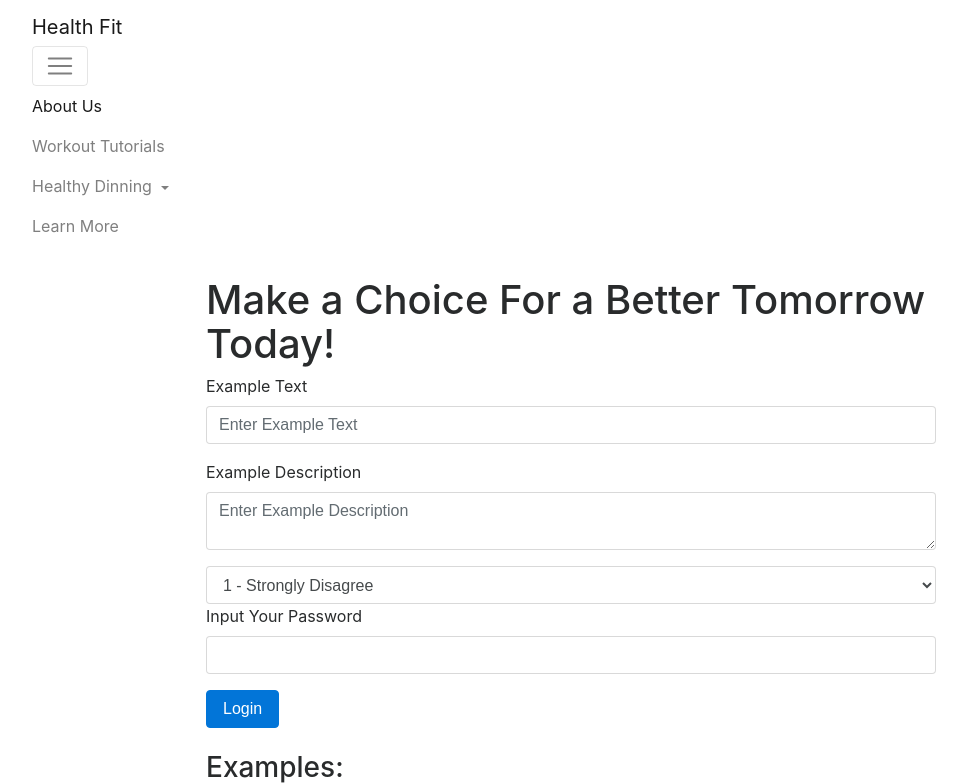
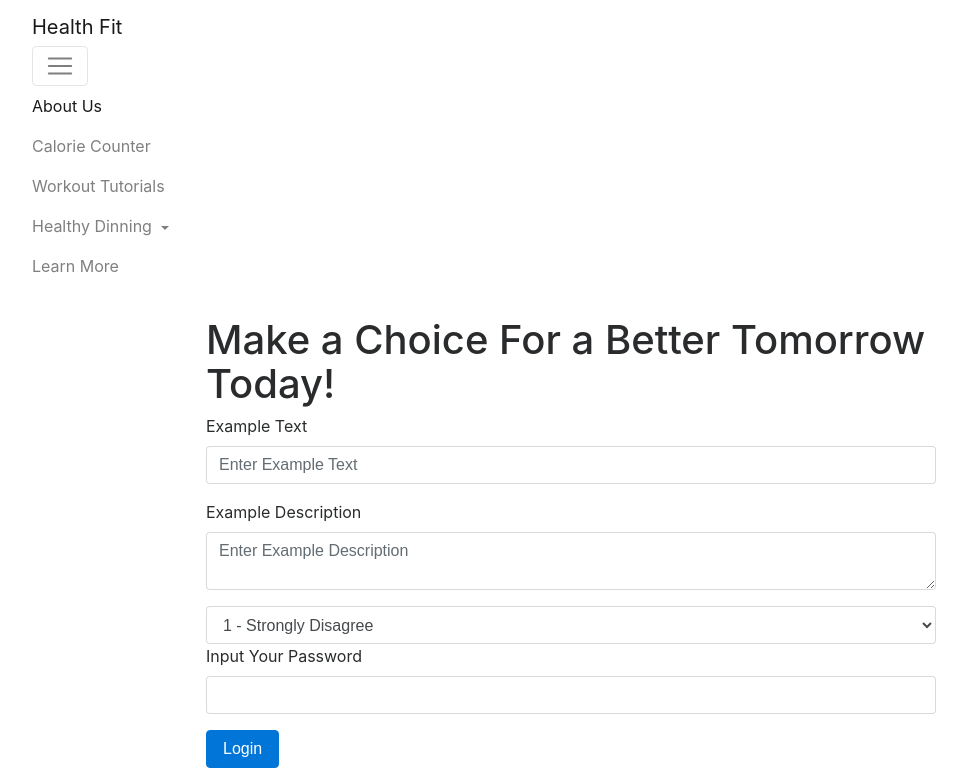
Before and after one commit to TomaszChylinski/Project-2, a Node server app: page / in a window 1280 px wide, after a click that opens the changed part. Shown: the top 783 px of the page, without its empty margins (69-1036 px from the left). Run offline with Node 20, Linux system fonts and the light colour scheme; data that the repository does not hold is empty; some libraries are stand-ins or nearby versions.

Commit message:
Updated changes

```diff
--- a/public/js/index.js
+++ b/public/js/index.js
@@ -1,9 +1,10 @@
 // Get references to page elements
+// var axios = require("axios");
 var $exampleText = $("#example-text");
 var $exampleDescription = $("#example-description");
 var $submitBtn = $("#submit");
 var $exampleList = $("#example-list");
-
+var $calsearch = $("#calsearch");
 // The API object contains methods for each kind of request we'll make
 var API = {
   saveExample: function(example) {
@@ -81,7 +82,21 @@ var handleFormSubmit = function(event) {
   $exampleText.val("");
   $exampleDescription.val("");
 };
+function handleCalSubmit (e){
+  e.preventDefault();
+  console.log("test");
+  axios.get("https://trackapi.nutritionix.com/v2/search/instant?query=blueberry" , {
+      headers: {
+      "x-app-id": "0e389d93",
+      "x-app-key": "630cb2d7a137cf19d3e3d6c06714b833",
+  }}).then(
 
+// axios.get("http://www.omdbapi.com/?t=remember+the+titans&y=&plot=short&apikey=trilogy").then(
+      function(response) {
+    // console.log("The movie's rating is: " + response.data.imdbRating);
+        console.log(JSON.stringify(response.data));
+      })
+}
 // handleDeleteBtnClick is called when an example's delete button is clicked
 // Remove the example from the db and refresh the list
 var handleDeleteBtnClick = function() {
@@ -97,3 +112,5 @@ var handleDeleteBtnClick = function() {
 // Add event listeners to the submit and delete buttons
 $submitBtn.on("click", handleFormSubmit);
 $exampleList.on("click", ".delete", handleDeleteBtnClick);
+
+$calsearch.on("click", handleCalSubmit);
--- a/routes/htmlRoutes.js
+++ b/routes/htmlRoutes.js
@@ -1,4 +1,5 @@
 var db = require("../models");
+var axios = require("axios");
 
 module.exports = function(app) {
   // Load index page
@@ -74,6 +75,22 @@ module.exports = function(app) {
     });
   });
 
+  app.get("/calorie", function(req, res) {
+    res.render("calorie-counter")
+//     axios.get("https://trackapi.nutritionix.com/v2/search/instant?query=blueberry" , {
+//       headers: {
+//       "x-app-id": "0e389d93",
+//       "x-app-key": '630cb2d7a137cf19d3e3d6c06714b833',
+//   }}).then(
+
+// // axios.get("http://www.omdbapi.com/?t=remember+the+titans&y=&plot=short&apikey=trilogy").then(
+//       function(response) {
+//     // console.log("The movie's rating is: " + response.data.imdbRating);
+//         console.log(JSON.stringify(response.data));
+//       })
+
+  });
+
   // Render 404 page for any unmatched routes
   app.get("*", function(req, res) {
     res.render("404");
--- a/views/index.handlebars
+++ b/views/index.handlebars
@@ -1,4 +1,3 @@
-
 <div id="home">
   <div class="container">
     <div class="row">
@@ -9,11 +8,17 @@
             aria-controls="navbarNavDropdown" aria-expanded="false" aria-label="Toggle navigation">
             <span class="navbar-toggler-icon"></span>
           </button>
+
           <div class="collapse navbar-collapse" id="navbarNavDropdown">
             <ul class="navbar-nav">
               <li class="nav-item active">
                 <a class="nav-link" href="/about-us">{{about}} <span class="sr-only">(current)</span></a>
               </li>
+              <li class="nav-item">
+                {{!-- <a class="nav-link" href="https://www.nutritionix.com/">{{workout}}</a> --}}
+                <a class="nav-link" href="/calorie">Calorie Counter <span class="sr-only">(current)</span></a>
+              </li>
+
               <li class="nav-item">
                 <a class="nav-link" href="https://www.fitnessblender.com/">{{workout}}</a>
               </li>
@@ -23,19 +28,23 @@
                   {{options}}
                 </a>
                 <div class="dropdown-menu" aria-labelledby="navbarDropdownMenuLink">
-                  <a class="dropdown-item" href="https://www.eatright.org/health/weight-loss/eating-out/7-tips-for-healthy-dining-out">EatRight</a>
-                  <a class="dropdown-item" href="https://www.cookinglight.com/healthy-living/weight-loss/healthy-restaurant-choices"> Healthiest Meal Choices at 35 Popular Chain Restaurants</a>
+                  <a class="dropdown-item"
+                    href="https://www.eatright.org/health/weight-loss/eating-out/7-tips-for-healthy-dining-out">EatRight</a>
+                  <a class="dropdown-item"
+                    href="https://www.cookinglight.com/healthy-living/weight-loss/healthy-restaurant-choices">
+                    Healthiest Meal Choices at 35 Popular Chain Restaurants</a>
                   <a class="dropdown-item" href="https://www.healthydiningfinder.com/">Healthy Dining Finder</a>
-                  <a class="dropdown-item" href="https://www.healthline.com/nutrition/10-healthy-fast-food-restaurants">10 Fast-Food Restaurants That Serve Healthy Foods</a>
-                  <a class="dropdown-item" href="https://www.fsrmagazine.com/technology/mobile-apps-identify-restaurants-healthy-options">Mobile Apps Identify Restaurants with Healthy Options</a>
+                  <a class="dropdown-item"
+                    href="https://www.healthline.com/nutrition/10-healthy-fast-food-restaurants">10 Fast-Food
+                    Restaurants That Serve Healthy Foods</a>
+                  <a class="dropdown-item"
+                    href="https://www.fsrmagazine.com/technology/mobile-apps-identify-restaurants-healthy-options">Mobile
+                    Apps Identify Restaurants with Healthy Options</a>
                 </div>
               </li>
-                <li class="nav-item">
-                <a class="nav-link" href="#">{{learn}}</a>
+              <li class="nav-item">
+                <a class="nav-link" href="https://www.webmd.com/fitness-exercise/features/exercise-fitness-tips-improve-your-health#1">{{learn}}</a>
               </li>
-
-
-
             </ul>
           </div>
         </nav>
@@ -89,7 +98,10 @@
 </div>
 
 <script type="text/javascript" src="https://cdnjs.cloudflare.com/ajax/libs/jquery/3.2.1/jquery.min.js"></script>
-<script src="https://code.jquery.com/jquery-3.4.1.slim.min.js" integrity="sha384-J6qa4849blE2+poT4WnyKhv5vZF5SrPo0iEjwBvKU7imGFAV0wwj1yYfoRSJoZ+n" crossorigin="anonymous"></script>
-<script src="https://cdn.jsdelivr.net/npm/popper.js@1.16.0/dist/umd/popper.min.js" integrity="sha384-Q6E9RHvbIyZFJoft+2mJbHaEWldlvI9IOYy5n3zV9zzTtmI3UksdQRVvoxMfooAo" crossorigin="anonymous"></script>
-<script src="https://stackpath.bootstrapcdn.com/bootstrap/4.4.1/js/bootstrap.min.js" integrity="sha384-wfSDF2E50Y2D1uUdj0O3uMBJnjuUD4Ih7YwaYd1iqfktj0Uod8GCExl3Og8ifwB6" crossorigin="anonymous"></script>
+<script src="https://code.jquery.com/jquery-3.4.1.slim.min.js"
+  integrity="sha384-J6qa4849blE2+poT4WnyKhv5vZF5SrPo0iEjwBvKU7imGFAV0wwj1yYfoRSJoZ+n" crossorigin="anonymous"></script>
+<script src="https://cdn.jsdelivr.net/npm/popper.js@1.16.0/dist/umd/popper.min.js"
+  integrity="sha384-Q6E9RHvbIyZFJoft+2mJbHaEWldlvI9IOYy5n3zV9zzTtmI3UksdQRVvoxMfooAo" crossorigin="anonymous"></script>
+<script src="https://stackpath.bootstrapcdn.com/bootstrap/4.4.1/js/bootstrap.min.js"
+  integrity="sha384-wfSDF2E50Y2D1uUdj0O3uMBJnjuUD4Ih7YwaYd1iqfktj0Uod8GCExl3Og8ifwB6" crossorigin="anonymous"></script>
 <script src="/js/index.js"></script>
--- a/views/layouts/main.handlebars
+++ b/views/layouts/main.handlebars
@@ -5,7 +5,7 @@
   <meta charset="utf-8">
   <link rel="stylesheet" href="https://maxcdn.bootstrapcdn.com/bootstrap/4.0.0-beta.3/css/bootstrap.min.css">
   <link rel="stylesheet" href="/styles/styles.css" media="screen" title="no title" charset="utf-8">
-  <title>HealthFit</title>
+  <title>Healthfit</title>
 </head>
 
 <body>
```
Also changed, not shown: package.json (+5 -3 lines), views/calorie-counter.handlebars (added, +17 -0 lines), 1 other file.
